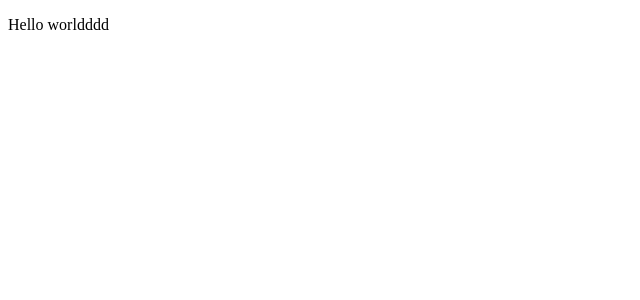
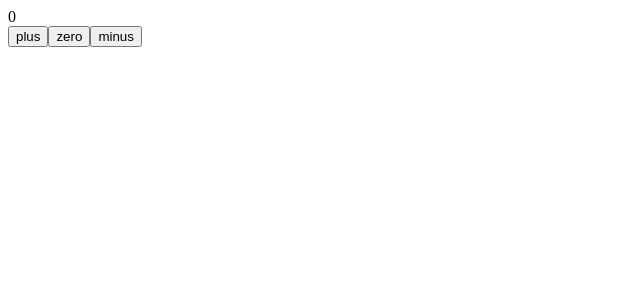
Before and after one commit to KTervonen/FullstackOpen, a React (Create React App) app in the folder osa1/unicafe/: page / in a window 1280 px wide. Shown: the top 300 px of the page, without its empty margins (0-640 px from the left). Built offline with nearby package versions, Linux system fonts and the light colour scheme.

Commit message:
'taking state to sub component' - add plus, zero and minus buttons

```diff
--- a/osa1/unicafe/src/App.js
+++ b/osa1/unicafe/src/App.js
@@ -1,7 +1,44 @@
-const App = () => (
-    <div>
-      <p>Hello worldddd</p>
-    </div>
-)
+import { useState } from 'react'
+
+const Display = (props) => {
+    return (
+        <div>{props.counter}</div>
+    )
+}
+
+const Button = (props) => {
+    return  (
+        <button onClick={props.handleClick}>
+            {props.text}
+        </button>
+    )
+}
+
+const App = () => {
+    const [ counter, setCounter ] = useState(0)
+
+    const increaseByOne = () => {setCounter(counter + 1)}
+    const decreaseByOne = () => setCounter(counter - 1)
+    const setToZero = () => {setCounter(0)}
+
+
+    return (
+        <div>
+            <Display counter={counter}/>
+            <Button
+            handleClick={increaseByOne}
+            text='plus'
+            />
+            <Button
+            handleClick={setToZero}
+            text='zero'
+            />
+            <Button
+            handleClick={decreaseByOne}
+            text='minus'
+            />
+        </div>
+    )
+}
 
 export default App
```
Also changed, not shown: osa1/unicafe/src/index.js (+4 -4 lines).
